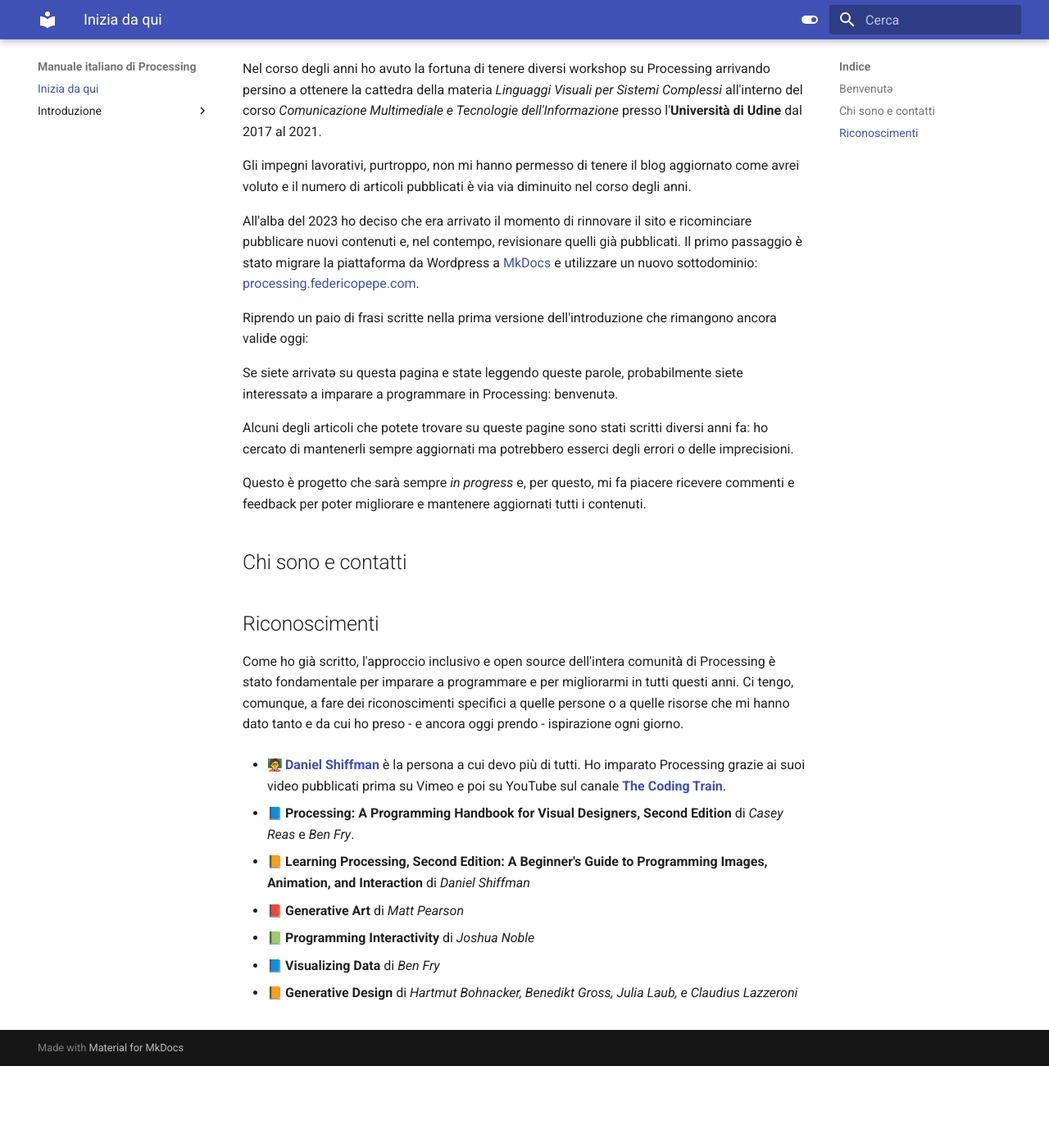
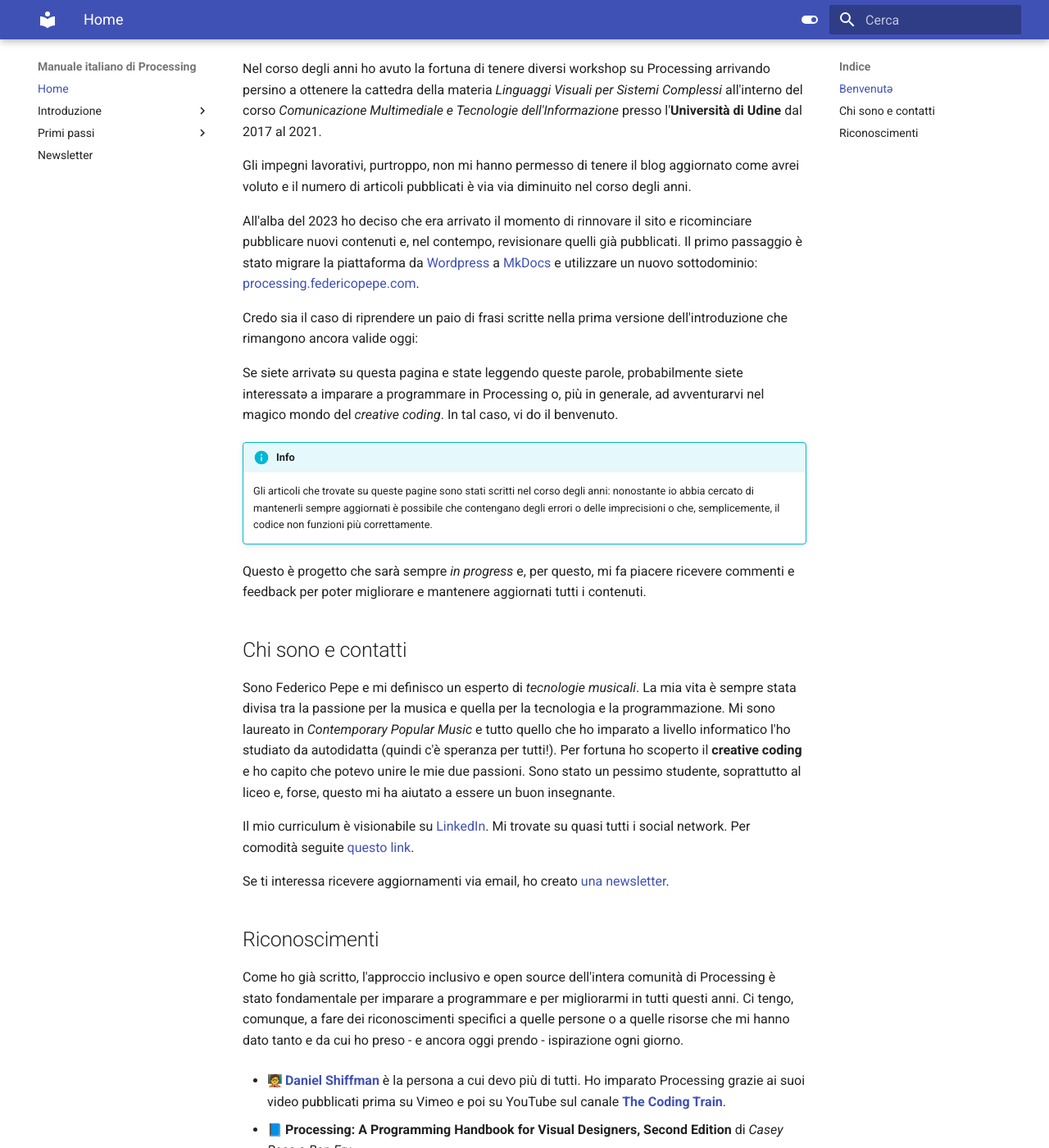
Before and after one commit to federico-pepe/processing.federicopepe.com, an MkDocs documentation site: the page built from docs/index.md, in a window 1280 px wide and 1400 px high, scrolled down 422 px. Shown: the whole window at 82% size. Built offline with MkDocs 1.6.1 and Material for MkDocs 9.7.7, drawn with Linux system fonts in a browser that asks for light colours; emoji names are drawn with the system emoji font; before the commit the page ends 1722 px from its top, so only the background shows below that; some of the changed text lies outside the part shown.

Commit message:
Adding the first chapters

```diff
--- a/docs/index.md
+++ b/docs/index.md
@@ -9,17 +9,23 @@
 
 Gli impegni lavorativi, purtroppo, non mi hanno permesso di tenere il blog aggiornato come avrei voluto e il numero di articoli pubblicati è via via diminuito nel corso degli anni.
 
-All'alba del 2023 ho deciso che era arrivato il momento di rinnovare il sito e ricominciare pubblicare nuovi contenuti e, nel contempo, revisionare quelli già pubblicati. Il primo passaggio è stato migrare la piattaforma da Wordpress a [MkDocs](https://www.mkdocs.org/) e utilizzare un nuovo sottodominio: [processing.federicopepe.com](https://processing.federicopepe.com).
+All'alba del 2023 ho deciso che era arrivato il momento di rinnovare il sito e ricominciare pubblicare nuovi contenuti e, nel contempo, revisionare quelli già pubblicati. Il primo passaggio è stato migrare la piattaforma da [Wordpress](http://www.wordpress.org) a [MkDocs](https://www.mkdocs.org/) e utilizzare un nuovo sottodominio: [processing.federicopepe.com](https://processing.federicopepe.com).
 
-Riprendo un paio di frasi scritte nella prima versione dell'introduzione che rimangono ancora valide oggi:
+Credo sia il caso di riprendere un paio di frasi scritte nella prima versione dell'introduzione che rimangono ancora valide oggi:
 
-Se siete arrivatə su questa pagina e state leggendo queste parole, probabilmente siete interessatə a imparare a programmare in Processing: benvenutə.
+Se siete arrivatə su questa pagina e state leggendo queste parole, probabilmente siete interessatə a imparare a programmare in Processing o, più in generale, ad avventurarvi nel magico mondo del *creative coding*. In tal caso, vi do il benvenuto.
 
-Alcuni degli articoli che potete trovare su queste pagine sono stati scritti diversi anni fa: ho cercato di mantenerli sempre aggiornati ma potrebbero esserci degli errori o delle imprecisioni.
+!!! Info
+    Gli articoli che trovate su queste pagine sono stati scritti nel corso degli anni: nonostante io abbia cercato di mantenerli sempre aggiornati è possibile che contengano degli errori o delle imprecisioni o che, semplicemente, il codice non funzioni più correttamente.
 
 Questo è progetto che sarà sempre *in progress* e, per questo, mi fa piacere ricevere commenti e feedback per poter migliorare e mantenere aggiornati tutti i contenuti.
 
 ## Chi sono e contatti
+Sono Federico Pepe e mi definisco un esperto di *tecnologie musicali*. La mia vita è sempre stata divisa tra la passione per la musica e quella per la tecnologia e la programmazione. Mi sono laureato in _Contemporary Popular Music_ e tutto quello che ho imparato a livello informatico l'ho studiato da autodidatta (quindi c'è speranza per tutti!). Per fortuna ho scoperto il **creative coding** e ho capito che potevo unire le mie due passioni. Sono stato un pessimo studente, soprattutto al liceo e, forse, questo mi ha aiutato a essere un buon insegnante.
+
+Il mio curriculum è visionabile su [LinkedIn](https://www.linkedin.com/in/pepefederico). Mi trovate su quasi tutti i social network. Per comodità seguite [questo link](https://fdri.co/bio).
+
+Se ti interessa ricevere aggiornamenti via email, ho creato [una newsletter](https://www.tinyletter.com/creativecoding).
 
 ## Riconoscimenti
 
--- a/mkdocs.yml
+++ b/mkdocs.yml
@@ -1,4 +1,13 @@
 site_name: Manuale italiano di Processing
+
+nav:
+  - Home: 'index.md'
+  - 'Introduzione':
+    - 'Programmazione, creative coding e arte digitale': 'introduzione/programmazione-creative-coding-e-arte-digitale.md'
+    - 'Introduzione a Processing': 'introduzione/introduzione-a-processing.md'
+  - 'Primi passi':
+    - 'Schermo, pixel e linee': 'getting-started/schermo-pixel-linee.md'
+  - 'Newsletter': 'https://www.tinyletter.com/creativecoding'
 
 extra_css:
   - stylesheets/extra.css
@@ -18,11 +27,30 @@
       toggle:
         icon: material/toggle-switch-off-outline
         name: Passa al tema chiaro
+  features:
+    - navigation.footer
+
+copyright: 2015-2023 Federico Pepe. All the documentation is licensed under a CC-BY license. All the code examples are licensed under MIT License.
+
+extra:
+  generator: false
+  social:
+    - icon: material/information
+      link: https://fdri.co/bio
+    - icon: material/github
+      link: https://github.com/federico-pepe/processing.federicopepe.com
 
 markdown_extensions:
+  - attr_list
+  - md_in_html
   - admonition
   - pymdownx.details
   - pymdownx.superfences
+  - pymdownx.critic
+  - pymdownx.caret
+  - pymdownx.keys
+  - pymdownx.mark
+  - pymdownx.tilde
   - pymdownx.emoji:
       emoji_index: !!python/name:materialx.emoji.twemoji
       emoji_generator: !!python/name:materialx.emoji.to_svg
```
Also changed, not shown: docs/introduzione/introduzione-a-processing.md (added, +65 -0 lines), docs/introduzione/programmazione-creative-coding-e-arte-digitale.md (+1 -1 lines), docs/assets/img/intro-Processing-IDE-v221.png (added).
